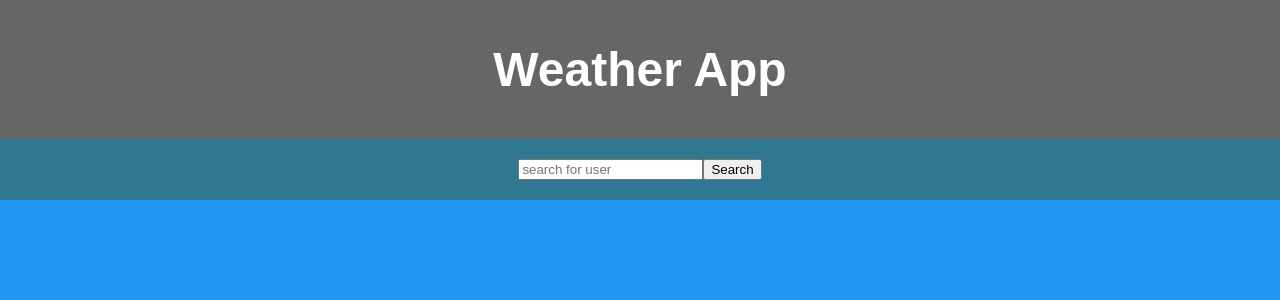
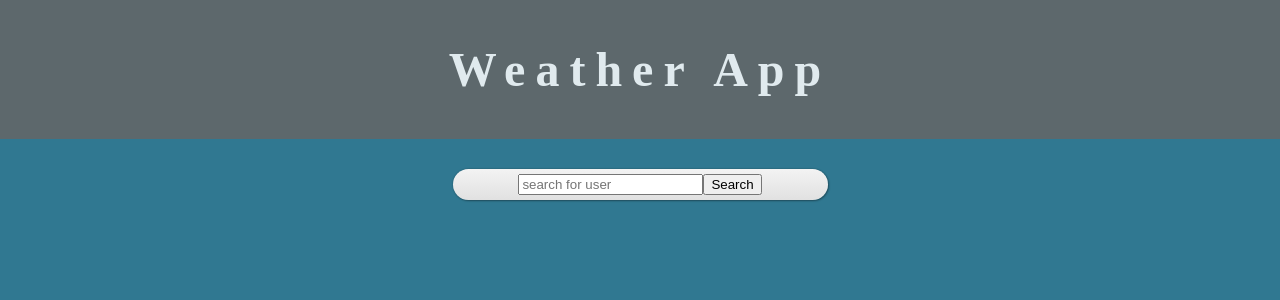
Before and after one commit to katsisaac50/weatherapp, a React (Create React App) app: page / in a window 1280 px wide. Shown: the top 300 px of the page. Built offline with nearby package versions, Linux system fonts and the light colour scheme; no server answers.

Commit message:
styling of search bar

```diff
--- a/src/App.css
+++ b/src/App.css
@@ -1,5 +1,5 @@
 .App {
-  background-color: #2196F3;
+  background-color: #307891;
   width: 100vw;
   height: 100vh;
 }
@@ -17,6 +17,9 @@
 }
 
 header {
+  font-family: 'Cardo', serif;
+   letter-spacing:10px;
+   opacity:.85;
   background-color: #666;
   padding: 10px;
   text-align: center;
@@ -37,26 +40,69 @@ header {
 
 
 }
+.aside{
+  width: 30%;
+  float: left;
+  height: 500px;
+}
 
+.aside p{
+  background: #307891; /* Fallback color for non-css3 browsers */
+  height: 30px;
+  margin: 30px auto;
+  /* Gradients */
+  background: -webkit-gradient( linear,left top, left bottom, color-stop(0, #307891), color-stop(1, #307891));
+  background: -moz-linear-gradient( center top, #307891 0%, #307891 100%);
+  /* Rounded Corners */
+  border-radius: 17px;
+  -webkit-border-radius: 17px;
+  -moz-border-radius: 17px;
+  /* Shadows */
+  box-shadow: 1px 1px 2px rgba(0,0,0,.3), 0 0 2px rgba(0,0,0,.3);
+  -webkit-box-shadow: 1px 1px 2px rgba(0,0,0,.3), 0 0 2px rgba(0,0,0,.3);
+  -moz-box-shadow: 1px 1px 2px rgba(0,0,0,.3), 0 0 2px rgba(0,0,0,.3);
 
+}
 .otherDays {
   float:left;
   padding: 20px;
 }
 .today{
   margin: 0 auto;
-     width: 100px;
+     width: 70%;
+     float: right;
 }
 
 .today p,h3 {
   padding-top: 20px;
-  width: 200px;
+  width: 300px;
+
+}
+h3{
+  color: white;
+text-align: right;
+}
+p{
+  line-height: 8px;
+  font-size: 1.5em;
   color: #D1D5D7;
 }
-
-p{
-  line-height: 8px;
+.temp{
+  font-size: 3em;
 }
 .search{
-  padding: 20px;
+  padding: 5px;
+  background: #e1e1e1; /* Fallback color for non-css3 browsers */
+    width: 365px;
+    margin: 30px auto;
+    /* Gradients */
+    background: -webkit-gradient( linear,left top, left bottom, color-stop(0, rgb(243,243,243)), color-stop(1, rgb(225,225,225)));
+    background: -moz-linear-gradient( center top, rgb(243,243,243) 0%, rgb(225,225,225) 100%);
+    /* Rounded Corners */
+    border-radius: 20px;
+    -webkit-border-radius: 30px;
+    /* Shadows */
+    box-shadow: 1px 1px 2px rgba(0,0,0,.3), 0 0 2px rgba(0,0,0,.3);
+    -webkit-box-shadow: 1px 1px 2px rgba(0,0,0,.3), 0 0 2px rgba(0,0,0,.3);
+    -moz-box-shadow: 1px 1px 2px rgba(0,0,0,.3), 0 0 2px rgba(0,0,0,.3);
 }
```
